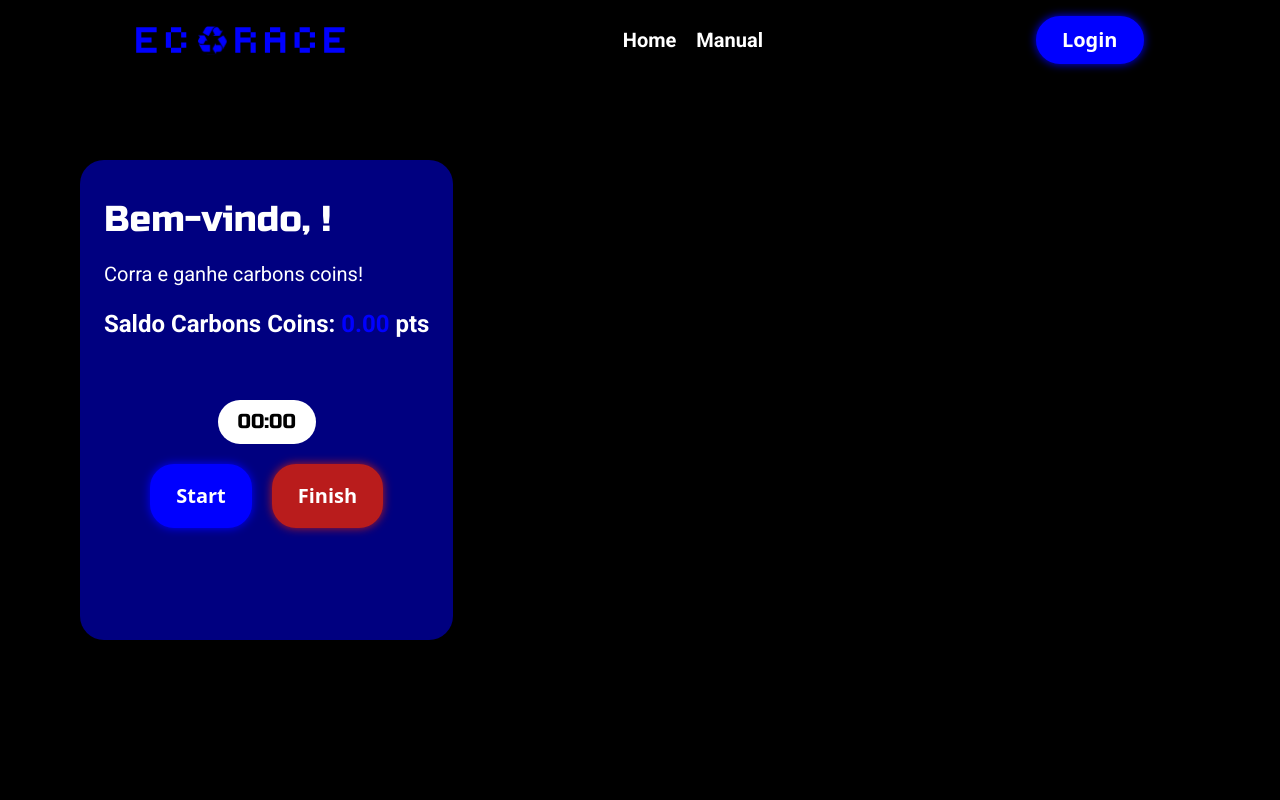
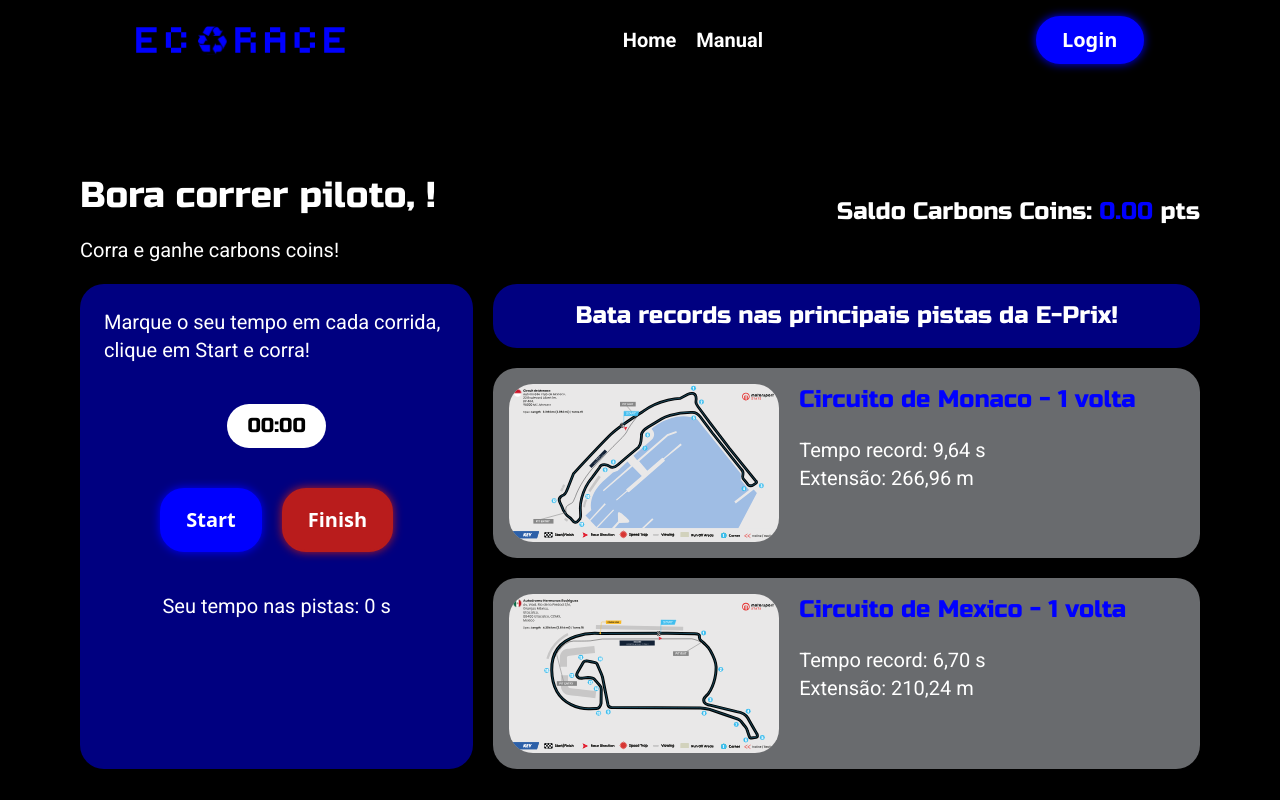
Before and after one commit to lorransantosdev/EcoRace-react, a React (Vite) app: page /login/1 in a window 1280 px wide. Shown: the top 800 px of the page. Built offline with nearby package versions, Linux system fonts and the light colour scheme.

Commit message:
Finalizando a page Logado

```diff
--- a/src/components/AreaUsuario.jsx
+++ b/src/components/AreaUsuario.jsx
@@ -1,8 +1,9 @@
 import { useState, useEffect } from "react";
 import Carbons from "./Carbons";
+import Contador from "./Contador";
 import Sections from "./Sections";
-import Description from "./Description";
 import Explication from "./Explication";
+import PistasCard from "./PistasCard";
 
 export default function AreaUsuario({ sectionStyle, text, style }) {
   const textAndStyleExplication = {
@@ -10,10 +11,12 @@ export default function AreaUsuario({ sectionStyle, text, style }) {
     text: "Corra e ganhe carbons coins!",
   };
 
-  const forSection = "flex relative w-full h-screen min-w-56 bg-black lg:px-20 lg:py-40 lg:gap-5 md:px-30 md:py-30 md:gap-5 px-10 py-20";
+  const forSection = "flex flex-col relative w-full h-auto  min-w-56 bg-black lg:px-20 lg:py-40 md:px-30 md:py-30 md:gap-5 gap-10 px-10 py-20";
 
   const [nome, setNome] = useState("");
   const [email, setEmail] = useState("");
+  const [totalSeconds, setTotalSeconds] = useState(0);
+  const [carbonsCoins, setCarbonsCoins] = useState(0);
 
   useEffect(() => {
     try {
@@ -26,6 +29,8 @@ export default function AreaUsuario({ sectionStyle, text, style }) {
         if (dadosUsuario) {
           const usuario = JSON.parse(dadosUsuario);
           setNome(usuario.nome);
+          setTotalSeconds(usuario.totalSeconds || 0);
+          setCarbonsCoins(usuario.carbonsCoins || 0);
         }
       }
     } catch (error) {
@@ -33,18 +38,59 @@ export default function AreaUsuario({ sectionStyle, text, style }) {
     }
   }, []);
 
+  const calcularCarbons = (totalSeconds) => {
+    const emissionCarbonoSecund = 0.04;
+    const novosCarbonsCoins = totalSeconds * (Math.LOG10E * emissionCarbonoSecund);
+
+    return novosCarbonsCoins;
+  };
+
+  const handleFinish = (totalSeconds) => {
+    const novosCarbons = calcularCarbons(totalSeconds);
+    const novoSaldo = carbonsCoins + novosCarbons;
+
+    setCarbonsCoins(novoSaldo);
+
+    const emailLogado = localStorage.getItem("email");
+    if (emailLogado) {
+      const dadosUsuario = JSON.parse(localStorage.getItem(emailLogado));
+      const dadosAtualizados = {
+        ...dadosUsuario,
+        totalSeconds: dadosUsuario.totalSeconds + totalSeconds,
+        carbonsCoins: novoSaldo,
+      };
+
+      localStorage.setItem(emailLogado, JSON.stringify(dadosAtualizados));
+      console.log(`Novo saldo de Carbons Coins: ${novoSaldo}`);
+    }
+  };
+
   return (
     <Sections sectionStyle={forSection}>
-      <div className="bg-[#0000ff] bg-opacity-50 backdrop-blur-lg rounded-3xl p-6 shadow-lg">
-        <h2 className="text-white font-russo lg:text-4xl md:text-3xl sm:text-2xl text-2xl lg:pb-5 md:py-4 sm:py-3 py-2">
-          Bem-vindo, {nome}!
-        </h2>
+      <div className="w-full flex flex-col gap-5 sm:flex-row justify-between items-start sm:items-center">
+        <div>
+          <h2 className="text-white w-full font-russo lg:text-4xl md:text-3xl sm:text-2xl text-2xl lg:pb-5 md:py-4 sm:py-3 py-2">
+            Bora correr piloto, <span className="text-primary-color">{nome}</span>!
+          </h2>
+          <Explication style={textAndStyleExplication.style} text={textAndStyleExplication.text} />
+        </div>
 
-        <Explication style={textAndStyleExplication.style} text={textAndStyleExplication.text} />
+        <div>
+          <p className="text-white font-russo lg:text-2xl md:text-xl sm:text-lg text-lg">
+            Saldo Carbons Coins: <span className="text-primary-color">{carbonsCoins.toFixed(2)}</span> pts
+          </p>
+        </div>
+      </div>
 
-        <div className="flex flex-col gap-10">
-          <Carbons />
+      <div className="w-full flex flex-col lg:flex-row gap-5">
+        <div className="h-auto bg-[#0000ff] bg-opacity-50 backdrop-blur-lg rounded-3xl p-6 shadow-lg">
+          <Contador onFinish={handleFinish} />
         </div>
+
+        <div className="w-full">
+          <PistasCard />
+        </div>
+
       </div>
     </Sections>
   );
--- a/src/components/Cadastrar.jsx
+++ b/src/components/Cadastrar.jsx
@@ -1,6 +1,6 @@
 import { useState } from "react";
 import { useNavigate } from "react-router-dom";
-import InputField from '../components/InputField'; // Importando o novo componente
+import InputField from '../components/InputField';
 
 export default function Cadastrar() {
   const [nome, setNome] = useState('');
@@ -36,7 +36,7 @@ export default function Cadastrar() {
   };
 
   return (
-    <div className='flex items-center flex-col w-full h-screen md:h-auto bg-custom-radial relative lg:px-20 lg:py-20 lg:gap-5 md:px-40 md:py-30 md:gap-5 px-10 py-20'>
+    <div className='flex items-center lg:justify-center justify-start flex-col w-full h-screen bg-custom-radial relative lg:px-20 lg:py-20 lg:gap-5 md:px-40 md:py-30 md:gap-5 px-10 py-20'>
       <h2 className='text-white font-russo text-4xl sm:text-5xl md:text-6xl'>Cadastro</h2>
       <p className='text-primary-color mt-4'>{message}</p>
 
--- a/src/components/Carbons.jsx
+++ b/src/components/Carbons.jsx
@@ -1,44 +1,18 @@
-import { useState } from "react";
-import Contador from "./Contador";
+import { useState, useEffect } from 'react';
 
-export default function Carbons() {
-  const emissionCarbonoSecund = 0.04;
+export default function Carbons({ totalSeconds, calcularCarbons }) {
   const [carbonsCoins, setCarbonsCoins] = useState(0);
 
-  const calcularCarbons = (totalSeconds) => {
-    const emailLogado = localStorage.getItem('email');
-
-    if (emailLogado) {
-      const dadosUsuario = localStorage.getItem(emailLogado);
-
-      if (dadosUsuario) {
-        const usuario = JSON.parse(dadosUsuario);
-
-        const saldoExistente = usuario.carbonsCoins || 0;
-
-        const novosCarbonsCoins = totalSeconds * (Math.LOG10E * emissionCarbonoSecund);
-
-        const saldoAtualizado = saldoExistente + novosCarbonsCoins;
-
-        const dadosAtualizados = {
-          ...usuario,
-          carbonsCoins: saldoAtualizado
-        };
-
-        localStorage.setItem(emailLogado, JSON.stringify(dadosAtualizados));
-
-        setCarbonsCoins(saldoAtualizado);
-
-        console.log(`Novo saldo de Carbons Coins: ${saldoAtualizado}`);
-
-      }
+  useEffect(() => {
+    if (totalSeconds) {
+      const novosCarbons = calcularCarbons(totalSeconds);
+      setCarbonsCoins(novosCarbons);
     }
-  };
+  }, [totalSeconds, calcularCarbons]);
 
   return (
-    <>
-      <p className="text-white font-roboto font-bold lg:text-2xl md:text-xl sm:text-lg text-sm lg:py-5 md:py-4 sm:py-3 py-2">Saldo Carbons Coins: <span className="text-primary-color">{carbonsCoins.toFixed(2)}</span> pts</p>
-      <Contador onFinish={calcularCarbons} />
-    </>
+    <p className="text-white font-roboto font-bold lg:text-2xl md:text-xl sm:text-lg text-sm lg:py-5 md:py-4 sm:py-3 py-2">
+      Saldo Carbons Coins: <span className="text-primary-color">{carbonsCoins.toFixed(2)}</span> pts
+    </p>
   );
 }
--- a/src/components/Contador.jsx
+++ b/src/components/Contador.jsx
@@ -1,6 +1,13 @@
 import { useState } from "react";
+import Explication from "./Explication";
 
 export default function Contador({ onFinish }) {
+
+  const textAndStyleExplication = {
+    style: "text-white font-roboto sm:text-xl text-sm",
+    text: "Marque o seu tempo em cada corrida, clique em Start e corra!",
+  }
+
   let seconds = 0;
   let minutes = 0;
   let interval;
@@ -59,10 +66,14 @@ export default function Contador({ onFinish }) {
     seconds = 0;
     minutes = 0;
     document.getElementById('time').innerText = "00:00";
+    document.getElementById('totalSeconds').innerText = `Seu tempo nas pistas: ${totalSeconds.toFixed(2)} s`
   };
 
   return (
-    <div className=" flex flex-col items-center gap-5">
+    <div className=" flex flex-col items-center gap-10">
+      <div>
+        <Explication style={textAndStyleExplication.style} text={textAndStyleExplication.text}/>
+      </div>
       <div className="bg-white rounded-3xl font-russo lg:text-1xl md:text-xl sm:text-lg text-sm px-5 py-2" >
           <h3 id="time">
             00:00
@@ -74,6 +85,10 @@ export default function Contador({ onFinish }) {
 
           <button onClick={finish} className="bg-red-700 text-white lg:text-1xl md:text-xl sm:text-lg text-sm font-bold rounded-3xl border-red-700 hover:bg-white hover:text-red-700 border-2 px-4 py-2 sm:py-3 sm:px-5 md:py-4 md:px-6 shadow-[0_0_10px_#b91c1c] hover:shadow-[0_0_15px_#b91c1c] transition duration-500 ease-in-out">Finish</button>
       </div>
+
+      <h3 id="totalSeconds" className="text-white font-roboto sm:text-xl text-sme">
+        Seu tempo nas pistas: 0 s
+      </h3>
     </div>
   );
 }
--- a/src/components/Logar.jsx
+++ b/src/components/Logar.jsx
@@ -40,7 +40,7 @@ export default function Logar() {
   };
 
   return (
-    <div className='flex items-center flex-col w-full h-screen bg-custom-radial relative lg:px-20 lg:py-20 lg:gap-31 md:px-40 md:py-20 md:gap-2 px-10 py-20'>
+    <div className='flex items-center lg:justify-center justify-start flex-col w-full h-screen bg-custom-radial relative lg:px-20 lg:py-20 lg:gap-31 md:px-40 md:py-20 md:gap-2 px-10 py-20'>
       <h2 className='text-white font-russo text-4xl sm:text-5xl md:text-6xl'>Login</h2>
       <p className='text-primary-color mt-4'>{message}</p>
 
--- /dev/null
+++ b/src/components/Pistas.jsx
@@ -0,0 +1,20 @@
+export default function Pistas({ dadosPistas }) {
+    return (
+      <>
+        {dadosPistas.map((pistas, index) => (
+          <div key={index} className="flex flex-col md:flex-row gap-5 bg-gray-300 bg-opacity-50 backdrop-blur-lg rounded-3xl p-4">
+            <div className="md:w-1/5 lg:w-2/5 w-full">
+              <img src={pistas.img} alt={pistas.alt} className="rounded-3xl" />
+            </div>
+
+            <div className="flex flex-col">
+              <h3 className="text-primary-color font-russo pb-5 sm:text-2xl text-xl">{pistas.name}</h3>
+              <p className="text-white font-roboto sm:text-xl text-sm">{pistas.time}</p>
+              <p className="text-white font-roboto sm:text-xl text-sm">{pistas.extetion}</p>
+              <p className="text-yellow-400 font-russo sm:text-xl text-lg">{pistas.seuTempo}</p>
+            </div>
+          </div>
+        ))}
+      </>
+    );
+  }
--- /dev/null
+++ b/src/components/PistasCard.jsx
@@ -0,0 +1,39 @@
+import Explication from "./Explication";
+import Pistas from "./Pistas";
+
+export default function PistasCard({ style, text, pistas }){
+
+    const textAndStyleExplication = {
+    style: "text-white font-russo md:text-2xl text-sm",
+    text: "Bata records nas principais pistas da E-Prix!"
+    };
+
+    const pistasDados = [
+        {
+        img: "/circuite-monaco.svg",
+        alt: "Imagem do circuito de Monaco",
+        name: "Circuito de Monaco - 1 volta",
+        time: "Tempo record: 9,64 s",
+        extetion: "Extensão: 266,96 m"
+        },
+        {
+        img: "/circuite-mexico.svg",
+        alt: "Imagem do circuito de Mexico",
+        name: "Circuito de Mexico - 1 volta",
+        time: "Tempo record: 6,70 s",
+        extetion: "Extensão: 210,24 m"
+        },
+    ]
+
+    return(
+        <>
+            <div className="flex flex-col gap-5 w-full">
+                <div className="bg-[#0000ff] bg-opacity-50 backdrop-blur-lg rounded-3xl p-4 shadow-lg inline-block text-center">
+                    <Explication style={textAndStyleExplication.style} text={textAndStyleExplication.text} />
+                </div>
+
+                <Pistas dadosPistas={pistasDados}/>
+            </div>
+        </>
+    )
+}
```
Also changed, not shown: public/circuite-mexico.svg (added), public/circuite-monaco.svg (added). Lines whose indentation alone changed are shown as unchanged.
